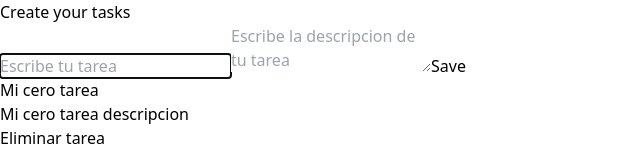
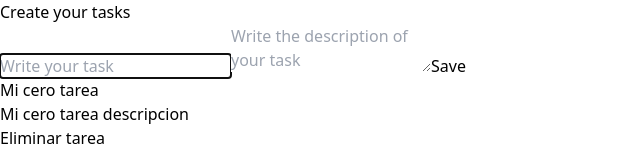
Before and after one commit to AgustinVissani/reactvitejsfazt, a React (Vite) app: page / in a window 1280 px wide. Shown: the top 154 px of the page, without its empty margins (0-640 px from the left). Built offline with nearby package versions, Linux system fonts and the light colour scheme.

Commit message:
change langueges

```diff
--- a/src/components/TaskForm.jsx
+++ b/src/components/TaskForm.jsx
@@ -20,14 +20,14 @@ function TaskForm() {
       <form onSubmit={handleSubmit} className="bg-slate-800 p-10 mb-4">
         <h1 className="text-2xl font-bold text-white mb-3">Create your tasks</h1>
         <input
-          placeholder="Escribe tu tarea"
+          placeholder="Write your task"
           onChange={(e) => setTitle(e.target.value)}
           value={title}
           className="bg-slate-300 p-3 w-full mb-2"
           autoFocus
         ></input>
         <textarea
-          placeholder="Escribe la descripcion de tu tarea"
+          placeholder="Write the description of your task"
           onChange={(e) => setDescripcion(e.target.value)}
           value={descripcion}
           className="bg-slate-300 p-3 w-full mb-2"
```
